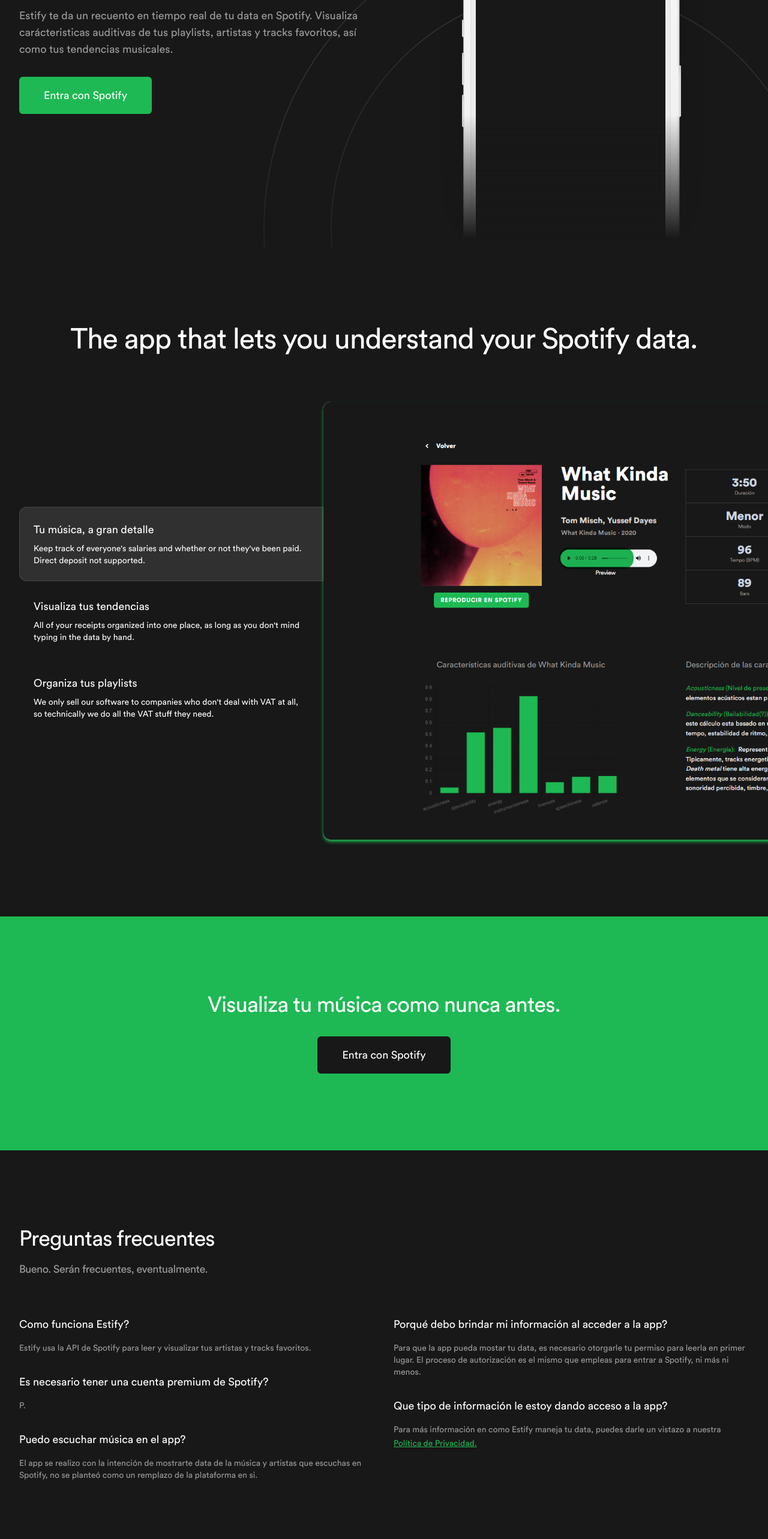
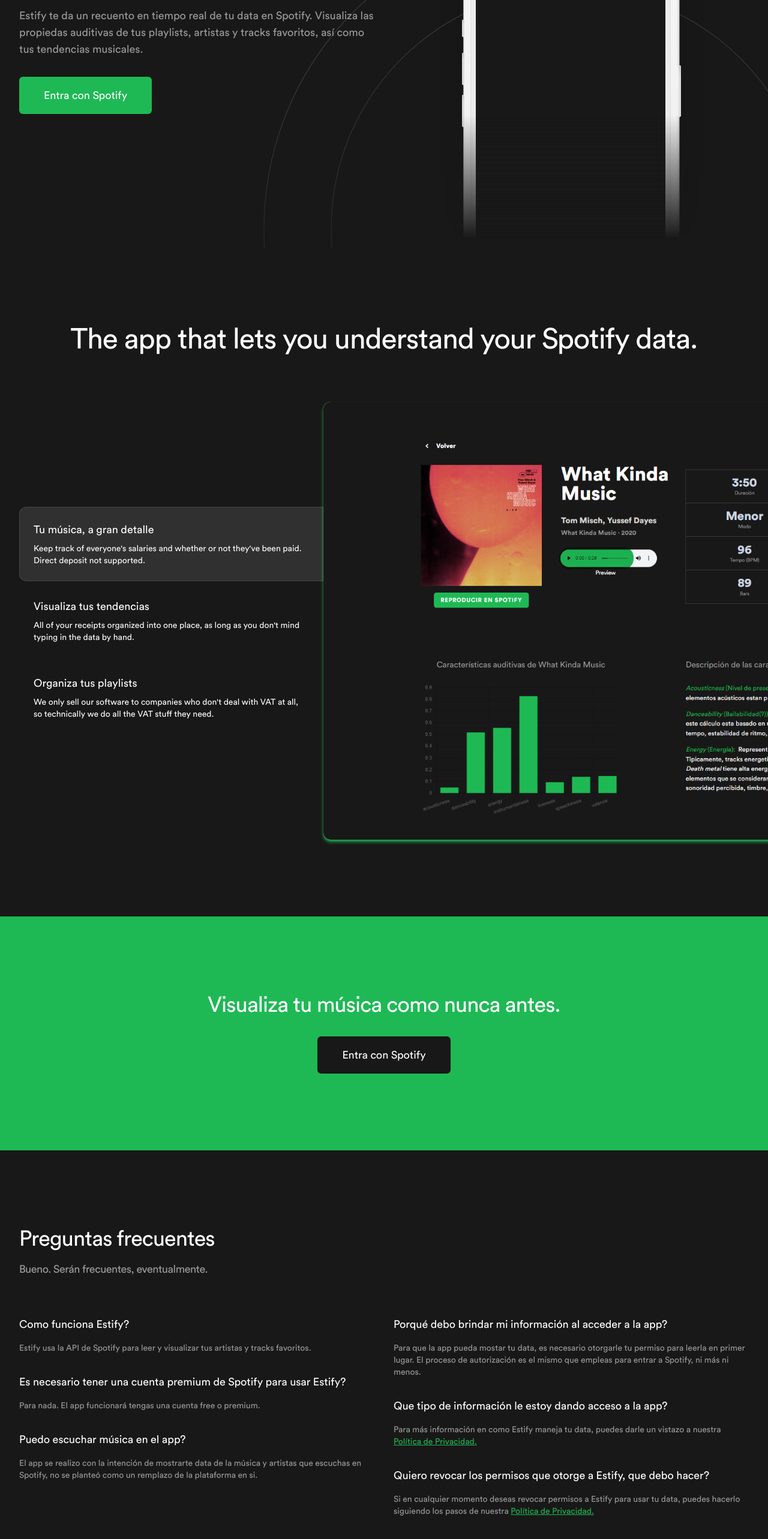
Before and after one commit to andreyanez/Estify, a React (Vite) app in the folder client/: page / in a window 1280 px wide. Shown: the part 204-2770 px from the top of the page at 60% size. Built offline with nearby package versions, Linux system fonts and the light colour scheme.

Commit message:
fix: Playlist page filters now show audio feautures in spanish

```diff
--- a/client/index.html
+++ b/client/index.html
@@ -12,7 +12,7 @@
 		<link rel="apple-touch-icon" sizes="180x180" href="/favicons/apple-touch-icon.png" />
 		<link rel="icon" type="image/png" sizes="32x32" href="/favicons/favicon-32x32.png" />
 		<link rel="icon" type="image/png" sizes="16x16" href="/favicons/favicon-16x16.png" />
-		<link rel="manifest" href="/favicons/site.webmanifest" />
+		<!-- <link rel="manifest" href="/favicons/site.webmanifest" /> -->
 
 		<!-- <meta name="image" content="https://mystatsify.herokuapp.com//og.png" /> -->
 		<meta property="og:title" content="Estify" />
--- a/client/src/components/landing/Faqs.tsx
+++ b/client/src/components/landing/Faqs.tsx
@@ -8,8 +8,8 @@
 				'Estify usa la API de Spotify para leer y visualizar tus artistas y tracks favoritos.',
 		},
 		{
-			question: 'Es necesario tener una cuenta premium de Spotify?',
-			answer: 'P.',
+			question: 'Es necesario tener una cuenta premium de Spotify para usar Estify?',
+			answer: 'Para nada. El app funcionará tengas una cuenta free o premium.',
 		},
 		{
 			question: 'Puedo escuchar música en el app?',
@@ -27,6 +27,12 @@
 			question: 'Que tipo de información le estoy dando acceso a la app?',
 			answer:
 				'Para más información en como Estify maneja tu data, puedes darle un vistazo a nuestra',
+			link: 'Política de Privacidad.',
+		},
+		{
+			question: 'Quiero revocar los permisos que otorge a Estify, que debo hacer?',
+			answer:
+				'Si en cualquier momento deseas revocar permisos a Estify para usar tu data, puedes hacerlo siguiendo los pasos de nuestra',
 			link: 'Política de Privacidad.',
 		},
 	],
@@ -58,7 +64,8 @@
 								{column.map((faq, faqIndex) => (
 									<li key={faqIndex}>
 										<h3 className="font-display text-lg leading-7 text-white">{faq.question}</h3>
-										<p className="mt-4 text-sm text-neutral">{faq.answer}</p>
+										<p className="mt-4 text-sm text-neutral">
+											{faq.answer}{' '}
 											{faq.link && (
 												<a
 													href="http://localhost:5173/politica"
@@ -68,6 +75,7 @@
 													{faq.link}
 												</a>
 											)}
+										</p>
 									</li>
 								))}
 							</ul>
--- a/client/src/components/landing/Hero.tsx
+++ b/client/src/components/landing/Hero.tsx
@@ -86,9 +86,9 @@
 							Tu experiencia Spotify, a detalle.
 						</h1>
 						<p className="mt-6 text-lg text-neutral">
-							Estify te da un recuento en tiempo real de tu data en Spotify. Visualiza
-							carácteristicas auditivas de tus playlists, artistas y tracks favoritos, así como tus
-							tendencias musicales.
+							Estify te da un recuento en tiempo real de tu data en Spotify. Visualiza las propiedas
+							auditivas de tus playlists, artistas y tracks favoritos, así como tus tendencias
+							musicales.
 						</p>
 						<div className="mt-8 flex flex-wrap gap-x-6 gap-y-4">
 							<a
--- a/client/src/pages/Features.tsx
+++ b/client/src/pages/Features.tsx
@@ -4,7 +4,7 @@
 			<div className="max-w-7xl mx-auto py-16 px-4 sm:px-6 lg:py-20 lg:px-8">
 				<div className="lg:grid lg:grid-cols-3 lg:gap-8">
 					<div>
-						<h2 className="text-3xl font-extrabold ">¿Que son las características auditivas?</h2>
+						<h2 className="text-3xl font-extrabold ">¿Que son las propiedades auditivas?</h2>
 						<p className="mt-4 text-lg ">
 							Son parametros con los que Spotify analiza cada track, son empleados para establecer
 							playlist automatizadas o basadas en un mood específico, etc.
--- a/client/src/pages/Playlist.tsx
+++ b/client/src/pages/Playlist.tsx
@@ -10,7 +10,8 @@
 export const Playlist = () => {
 	const { id } = useParams();
 	const [sortValue, setSortValue] = useState('');
-	const sortOptions = ['danceability', 'tempo', 'energy'];
+	const sortOptions = ['danceability', 'tempo', 'energy', 'valence', 'duration_ms'];
+	const displayOptions = ['Más bailables', 'Tempo', 'Energía', 'Valencia', 'Duración'];
 
 	const { playlist, audioFeatures, tracksWithAudioFeatures } = usePlaylist(id!);
 
@@ -31,6 +32,12 @@
 		});
 	}, [sortValue, tracksWithAudioFeatures]);
 
+	const setSort = (value: string) => {
+		let sortIndex = displayOptions.indexOf(value);
+		let newsort = sortOptions[sortIndex];
+		setSortValue(newsort);
+	};
+
 	return (
 		<>
 			{playlist ? (
@@ -46,10 +53,10 @@
 						</div>
 						{audioFeatures && (
 							<div className="mt-12 text-center">
-								<h4 className="text-base">Características auditivas de la playlist</h4>
+								<h4 className="text-base">Propiedades auditivas de la playlist</h4>
 								<FeatureChart features={audioFeatures} type="horizontal" />
 								<Link to={'/features'} className="text-neutral mt-4 block underline">
-									¿Que es esto?
+									¿Que son propiedades auditivas?
 								</Link>
 							</div>
 						)}
@@ -57,12 +64,8 @@
 					<div className="playlist__tracks">
 						<div className="mb-8 block w-72 mx-auto mr-0 filter">
 							<label htmlFor="order-select">Ordena tus tracks por:</label>
-							<select
-								id="order-select"
-								name="track-order"
-								onChange={e => setSortValue(e.target.value)}
-							>
-								{sortOptions.map((option, i) => (
+							<select id="order-select" name="track-order" onChange={e => setSort(e.target.value)}>
+								{displayOptions.map((option, i) => (
 									<option value={option} key={i}>
 										{`${option.charAt(0).toUpperCase()}${option.slice(1)}`}
 									</option>
--- a/client/src/pages/Track.tsx
+++ b/client/src/pages/Track.tsx
@@ -114,11 +114,11 @@
 			</section>
 			<section className="track__chart__data">
 				<div className="track__chart">
-					<h4>Características auditivas de {track.data.name}</h4>
+					<h4>Propiedades auditivas de {track.data.name}</h4>
 					<FeatureChart features={features.data} />
 				</div>
 				<div className="track__paragraph">
-					<h5>Descripción de las características auditivas</h5>
+					<h5>Descripción de las propiedades auditivas</h5>
 					<ul>
 						<li>
 							<p>
```
Also changed, not shown: client/public/favicons/site.webmanifest (deleted). Lines whose indentation alone changed are shown as unchanged.
